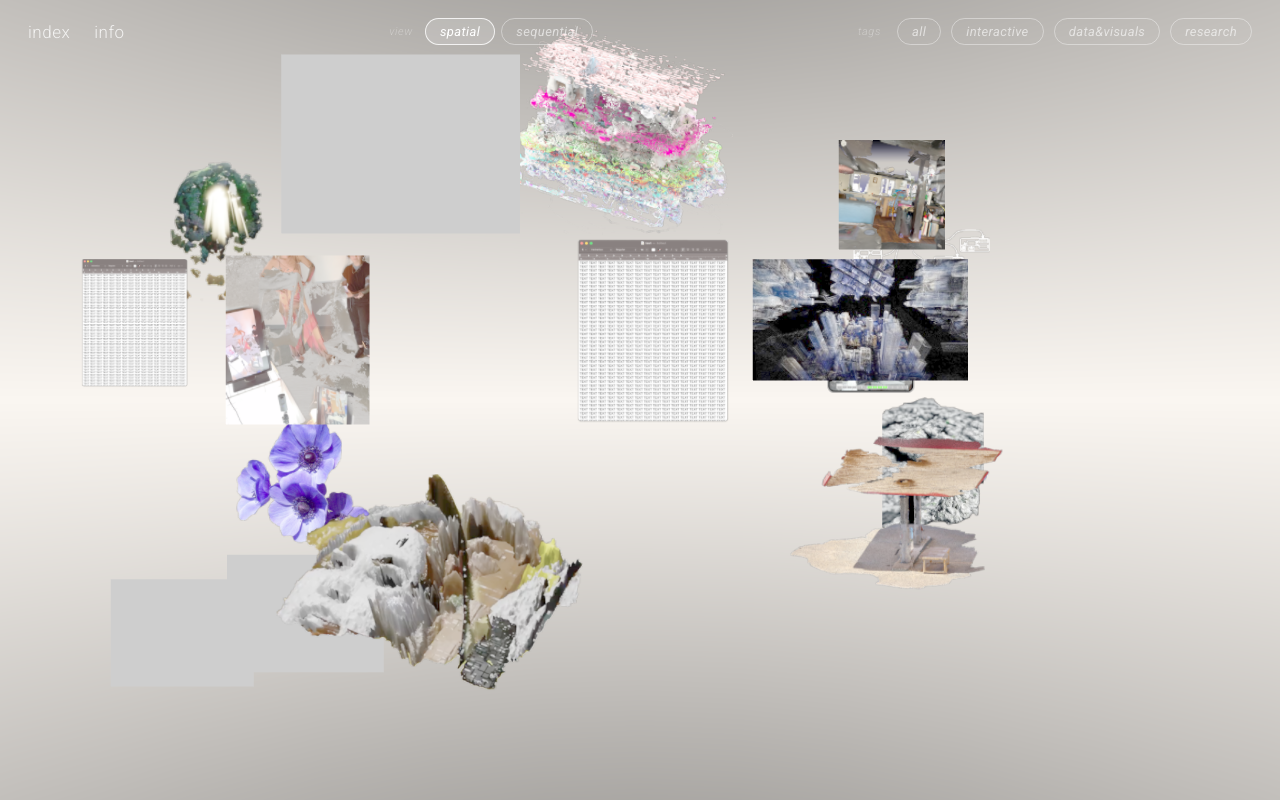
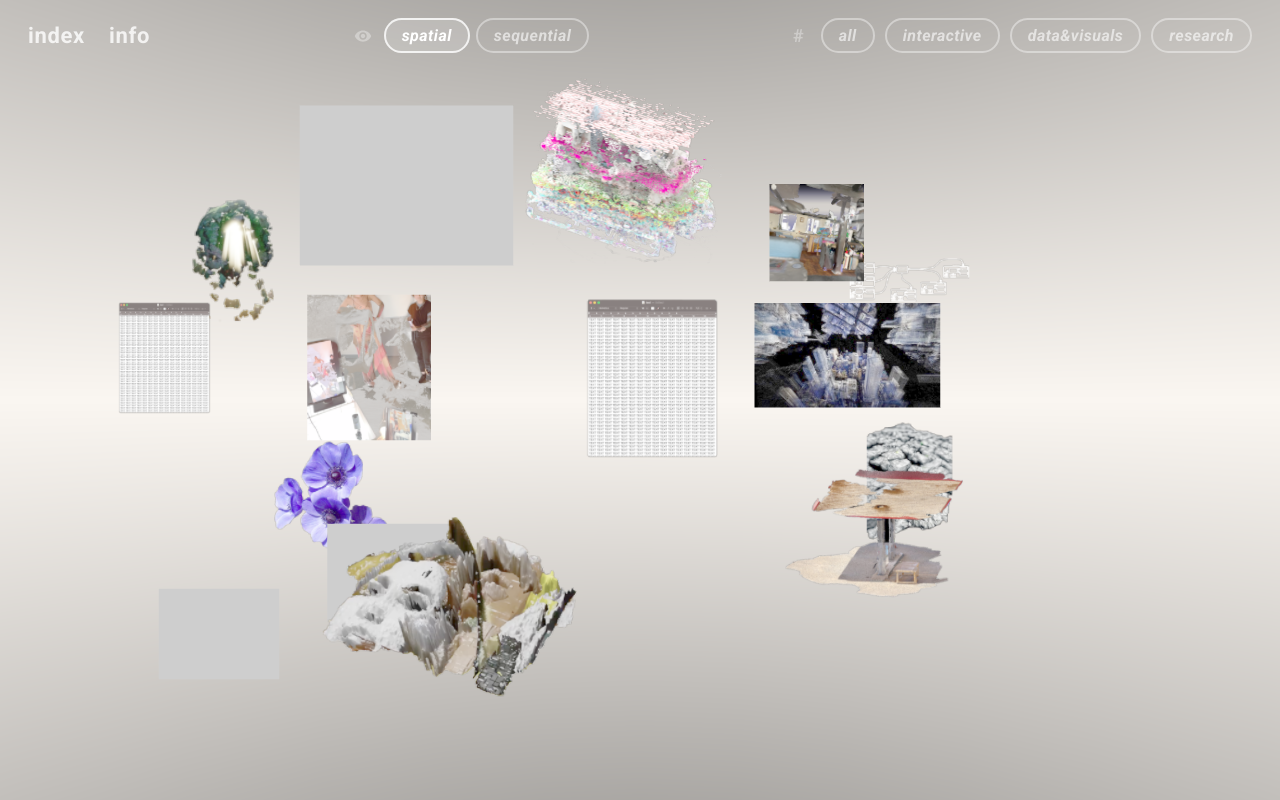
Before and after one commit to ilianakp/ilianakp.github.io, a website built with Vite: page index.html in a window 1280 px wide. Built offline with nearby package versions, Linux system fonts and the light colour scheme; animation ran at ten frames a second.

Commit message:
add Springer chapter, intro zoom animation, nav redesign
- add ARchive publication,
- intro zoom + hint icon, bolder nav

```diff
--- a/index.html
+++ b/index.html
@@ -18,18 +18,35 @@
         <a href="/info.html">info</a>
       </div>
       <div class="nav-center">
-        <span class="nav-label">view</span>
+        <span class="nav-label" aria-label="view">
+          <svg xmlns="http://www.w3.org/2000/svg" viewBox="0 0 24 24" fill="currentColor" width="18" height="18" aria-hidden="true">
+            <path d="M12 4.5C7 4.5 2.73 7.61 1 12c1.73 4.39 6 7.5 11 7.5s9.27-3.11 11-7.5c-1.73-4.39-6-7.5-11-7.5zM12 17c-2.76 0-5-2.24-5-5s2.24-5 5-5 5 2.24 5 5-2.24 5-5 5zm0-8c-1.66 0-3 1.34-3 3s1.34 3 3 3 3-1.34 3-3-1.34-3-3-3z"/>
+          </svg>
+        </span>
         <button class="view-toggle active" data-view="spatial">spatial</button>
         <button class="view-toggle" data-view="sequential">sequential</button>
       </div>
       <div class="nav-right">
-        <span class="nav-label">tags</span>
+        <span class="nav-label" aria-label="tags">#</span>
         <button class="filter-btn" data-category="all">all</button>
         <button class="filter-btn" data-category="interactive">interactive</button>
         <button class="filter-btn" data-category="data&visuals">data&amp;visuals</button>
         <button class="filter-btn" data-category="research">research</button>
       </div>
     </nav>
+
+    <!-- Zoom hint icon — fades out when the intro animation ends -->
+    <div id="zoom-hint" aria-hidden="true" style="width:80px;height:80px;">
+      <svg xmlns="http://www.w3.org/2000/svg" viewBox="0 0 32 32" width="80" height="80" fill="none"
+           stroke="currentColor" stroke-width="1.5"
+           stroke-linecap="round" stroke-linejoin="round">
+        <circle cx="13" cy="13" r="9" />
+        <line x1="20" y1="20" x2="28" y2="28" />
+        <line x1="8" y1="13" x2="18" y2="13" />
+        <polyline points="10,11 8,13 10,15" />
+        <polyline points="16,11 18,13 16,15" />
+      </svg>
+    </div>
 
     <!-- Sequential list view (hidden by default) -->
     <div id="sequential-view"></div>
--- a/src/cards.js
+++ b/src/cards.js
@@ -36,8 +36,8 @@ export function createCards(scene, camera) {
   const isMobile = aspect < 1;
 
   // On mobile: smaller cards, wider spread so they don't overlap
-  const FILL     = isMobile ? 1.6 : 1.5;
-  const cardFill = isMobile ? 0.9 : 1.2;
+  const FILL     = isMobile ? 1.6 : 1.4;
+  const cardFill = isMobile ? 0.9 : 1.1;
 
   const tanHalfFov = Math.tan((camera.fov * Math.PI) / 360);
   const visibleHalfH = camera.position.z * tanHalfFov;
@@ -63,7 +63,7 @@ export function createCards(scene, camera) {
     const row = Math.floor(i / cols);
 
     // Cell center — shift the whole grid down to clear the nav bar
-    const navOffset = visibleHalfH * (isMobile ? 0.50 : 0.10);
+    const navOffset = visibleHalfH * (isMobile ? 0.50 : 0.22);
     const cx = -spreadX + cellW * (col + 0.5);
     const cy =  spreadY - cellH * (row + 0.5) - navOffset;
 
@@ -77,8 +77,12 @@ export function createCards(scene, camera) {
     if (!isMobile && i === 0) x -= cellW * 0.6;    // FoT: left
     if (!isMobile && i === 1) x -= cellW * 0;    // Odyssey: right
     if (!isMobile && i === 3) y -= cellH * 0.3;    // K41: down
+    if (!isMobile && i === 3) x -= cellW * 0.3;    // K41: left
+    if (!isMobile && i === 5) x += cellW * 0.3;    // ID: right
     if (!isMobile && i === 11) y -= cellH * 1;   // Shudder: down
     if (!isMobile && i === 12) x -= cellW * 0.6;   // Were You Here: left
+    if (!isMobile && i === 15) y += cellH * 0.35;  // Here but when: up
+    if (!isMobile && i === 15) x += cellW * 0.35;  // Here but when: right
 
     if (isMobile && i === 13) y += cellW * 3;  // trans-intelligence
     if (isMobile && i === 4) y += cellW * 0.2;  // dynitiko
--- a/src/main.js
+++ b/src/main.js
@@ -94,6 +94,33 @@ scene.add(sphereLines);
 
 const { cards, spreadX, spreadY } = createCards(scene, camera);
 initTargets(cards);
+
+// ─── Intro zoom-in animation ──────────────────────────────────────────────────
+// Cards are baked at startZ in createCards(); start the camera further back and
+// ease in over ~2 seconds. Runs after createCards so card positions are correct.
+const INTRO_DURATION_MS = 2000;
+const introStartZ = startZ * 1.6;
+camera.position.z = introStartZ;
+controls.enabled = false;
+const introStartTime = performance.now();
+let introDone = false;
+
+const zoomHintEl = document.getElementById('zoom-hint');
+function hideZoomHint() {
+  if (zoomHintEl) zoomHintEl.classList.add('hide');
+}
+
+function skipIntro() {
+  if (introDone) return;
+  introDone = true;
+  camera.position.z = startZ;
+  controls.enabled = true;
+  controls.update();
+  hideZoomHint();
+}
+['pointerdown', 'wheel', 'touchstart', 'keydown'].forEach((evt) =>
+  window.addEventListener(evt, skipIntro, { once: true, passive: true })
+);
 
 // ─── 3D model thumbnails ───────────────────────────────────────────────────
 // Cards with a model3d field render a spinning 3D model as their texture.
@@ -451,6 +478,17 @@ window.addEventListener('resize', () => {
 function animate() {
   requestAnimationFrame(animate);
 
+  if (!introDone) {
+    const t = Math.min(1, (performance.now() - introStartTime) / INTRO_DURATION_MS);
+    const eased = 1 - Math.pow(1 - t, 3); // easeOutCubic
+    camera.position.z = introStartZ + (startZ - introStartZ) * eased;
+    if (t >= 1) {
+      introDone = true;
+      controls.enabled = true;
+      hideZoomHint();
+    }
+  }
+
   controls.update();              // apply damping to camera movement
 
   // Clamp pan to the card spread bounds (computed at load time from actual screen size)
--- a/src/style.css
+++ b/src/style.css
@@ -1,6 +1,6 @@
 /* ── Fonts ────────────────────────────────────────────────────────────────── */
 
-@import url('https://fonts.googleapis.com/css2?family=Roboto:ital,wght@0,300;0,400;1,300;1,400&display=swap');
+@import url('https://fonts.googleapis.com/css2?family=Roboto:ital,wght@0,300;0,400;0,600;0,700;1,300;1,400;1,600;1,700&display=swap');
 
 /* ── Reset & base ─────────────────────────────────────────────────────────── */
 
@@ -108,9 +108,10 @@ body.light .view-toggle.active {
 .nav-left a {
   color: var(--color-text);
   text-decoration: none;
-  font-size: 17px;
+  font-size: 22px;
   letter-spacing: 0.03em;
   font-family: inherit;
+  font-weight: 700;
 }
 
 .nav-left {
@@ -124,11 +125,14 @@ body.light .view-toggle.active {
 }
 
 .nav-label {
-  font-size: 11px;
+  font-size: 18px;
   letter-spacing: 0.06em;
   color: rgba(0, 0, 0, 0.3);
   margin-right: 6px;
-  font-style: italic;
+  font-weight: 700;
+  display: inline-flex;
+  align-items: center;
+  line-height: 1;
 }
 
 body.light .nav-label {
@@ -143,13 +147,14 @@ body.light .nav-label {
 
 .view-toggle {
   font-family: inherit;
-  font-size: 13px;
+  font-size: 16px;
   font-style: italic;
+  font-weight: 700;
   letter-spacing: 0.03em;
   cursor: pointer;
-  border: 1px solid currentColor;
+  border: 2px solid currentColor;
   border-radius: 999px;
-  padding: 5px 14px;
+  padding: 6px 16px;
   background: transparent;
   color: rgba(0, 0, 0, 0.35);
   transition: color 0.2s, background 0.2s, border-color 0.2s;
@@ -174,13 +179,14 @@ body.light .nav-label {
 /* Category filter bubble buttons */
 .filter-btn {
   font-family: inherit;
-  font-size: 13px;
+  font-size: 16px;
   font-style: italic;
+  font-weight: 700;
   letter-spacing: 0.03em;
   cursor: pointer;
-  border: 1px solid currentColor;
+  border: 2px solid currentColor;
   border-radius: 999px;        /* pill shape */
-  padding: 5px 14px;
+  padding: 6px 16px;
   background: transparent;
   color: rgba(0, 0, 0, 0.35);
   transition: color 0.2s, background 0.2s, border-color 0.2s;
@@ -194,6 +200,32 @@ body.light .nav-label {
   color: #000;
   background: rgba(0, 0, 0, 0.08);
   border-color: rgba(0, 0, 0, 0.5);
+}
+
+/* ── Zoom hint (intro only) ───────────────────────────────────────────────── */
+
+#zoom-hint {
+  position: fixed;
+  top: 50%;
+  left: 50%;
+  transform: translate(-50%, -50%);
+  z-index: 5;                       /* above canvas (0), below nav (10) */
+  width: 80px;
+  height: 80px;
+  color: #ffffff;
+  pointer-events: none;
+  opacity: 1;
+  transition: opacity 0.6s ease-out;
+}
+
+#zoom-hint svg {
+  width: 100%;
+  height: 100%;
+  display: block;
+}
+
+#zoom-hint.hide {
+  opacity: 0;
 }
 
 /* ── Hover label ─────────────────────────────────────────────────────────── */
@@ -987,6 +1019,8 @@ body:not(.has-video-bg) .next-project-link:hover .next-label {
     padding: 4px 10px;
   }
 
+  #zoom-hint { width: 56px; height: 56px; }
+
   .seq-sidebar {
     display: none;
     background: rgba(0, 0, 0, 0.85);
```
